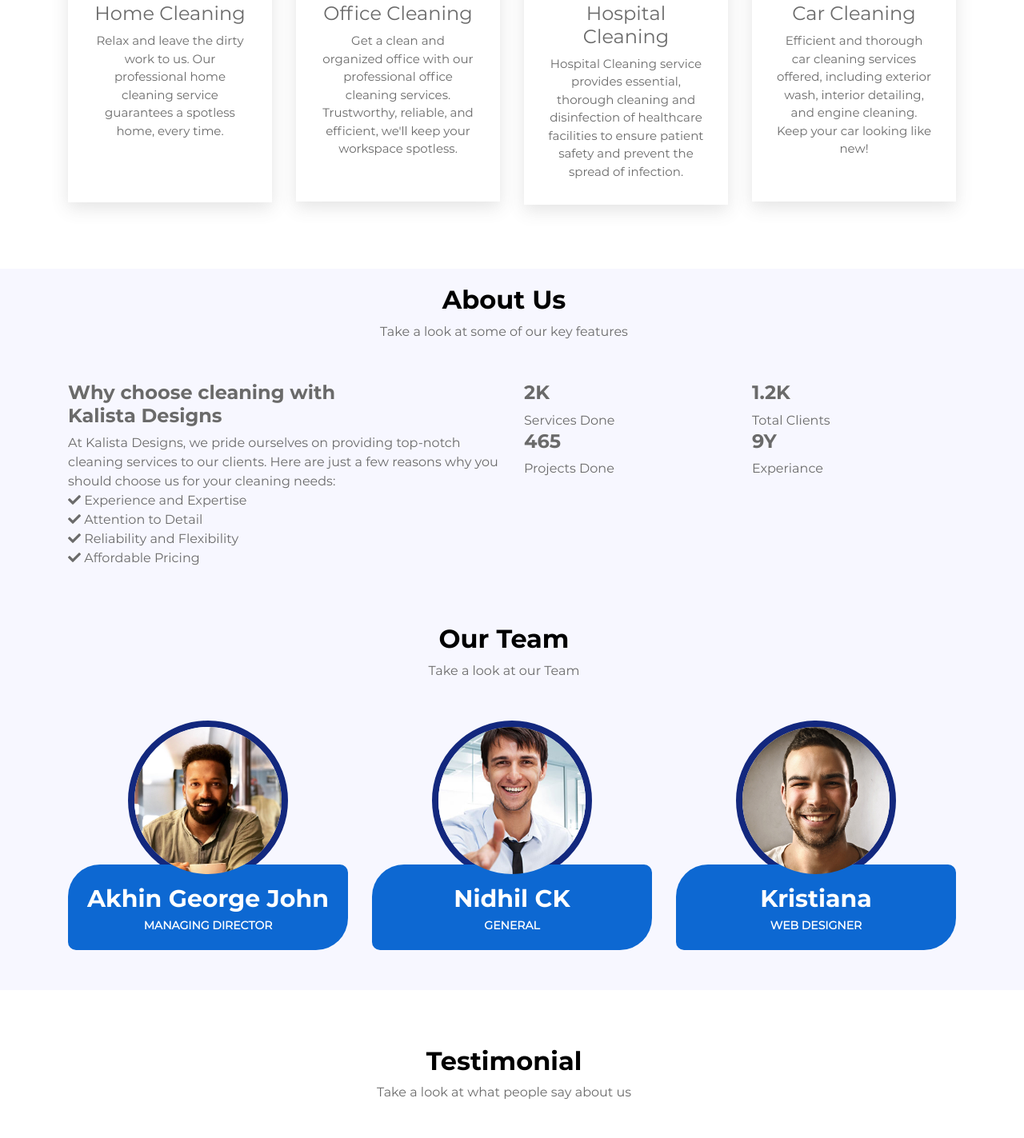
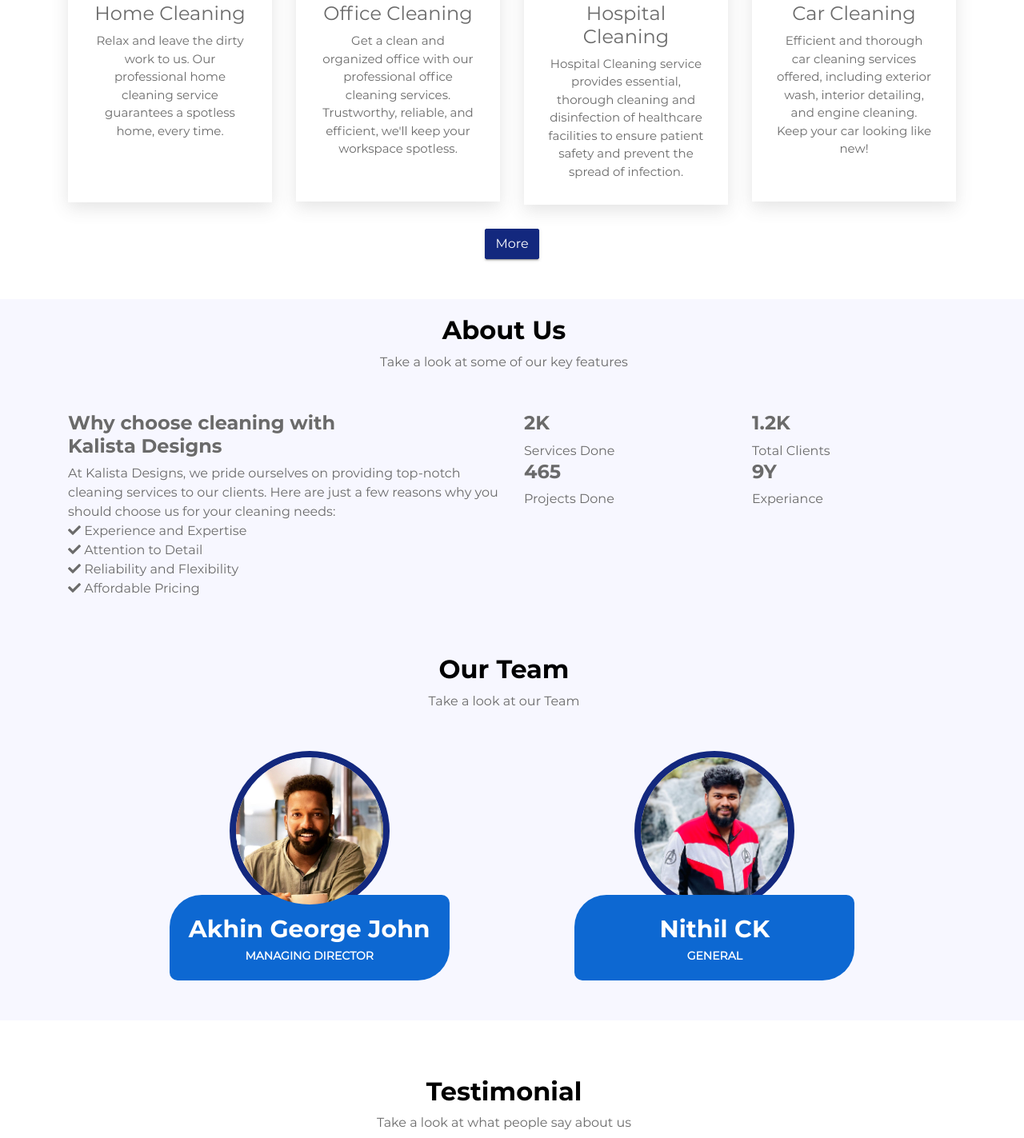
Before and after one commit to abhi7745/kalista-bangalore, a plain HTML site: page index.html in a window 1280 px wide. Shown: the part 1122-2545 px from the top of the page at 80% size. Drawn offline with Linux system fonts and the light colour scheme; a script that the page names is missing.

Commit message:
index page updated

```diff
--- a/index.html
+++ b/index.html
@@ -149,6 +149,9 @@
                 </div>
 
 
+                <div id="more" style="margin: auto;">
+                    <a href="services.html" class="btn btn-info">More</a>
+                </div>
 
             </div>
 
@@ -379,7 +382,7 @@
                 <h2>Our Team</h2>
                 <p>Take a look at our Team</p>
             </div>
-            <div class="row">
+            <div class="row" style="display: flex;justify-content: space-evenly;">
                 <div class="col-md-4 col-sm-6">
                     <div class="our-team">
                         <div class="pic">
@@ -399,7 +402,7 @@
                 <div class="col-md-4 col-sm-6">
                     <div class="our-team">
                         <div class="pic">
-                        <img src="assets/images/testimonial/member-02.jpg" alt="">
+                            <img src="assets/images/nithil.jpg" alt="">
                         </div>
                         <ul class="social">
                             <li><a href="#" class="fab fa-facebook"></a></li>
@@ -407,13 +410,13 @@
                             <li><a href="#" class="fab fa-twitter"></a></li>
                         </ul>
                         <div class="team-content">
-                        <h3 class="title">Nidhil CK</h3>
+                            <h3 class="title">Nithil CK</h3>
                             <span class="post">General</span>
                         </div>
 
                     </div>
                 </div>
-            <div class="col-md-4 col-sm-6">
+                <!-- <div class="col-md-4 col-sm-6">
                     <div class="our-team">
                         <div class="pic">
                             <img src="assets/images/testimonial/member-03.jpg" alt="">
@@ -429,7 +432,7 @@
                         </div>
 
                     </div>
-            </div>
+                </div> -->
             </div>
         </div>
     </section>
```
Also changed, not shown: assets/images/nithil.jpg (added), assets/images/nithil_full.jpg (added), 1 other file. Lines whose indentation alone changed are shown as unchanged.
